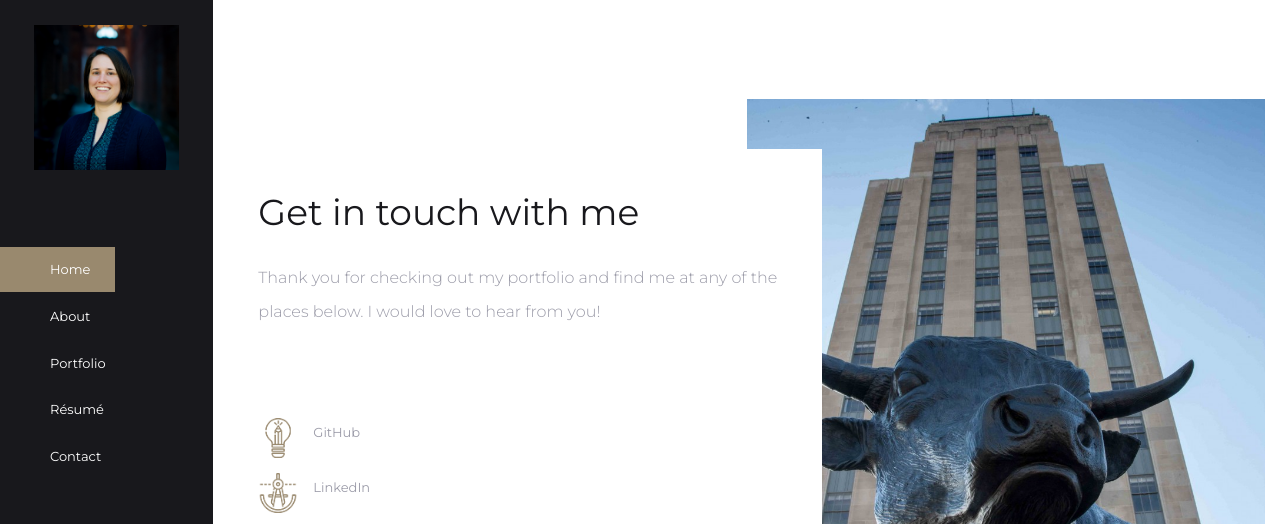
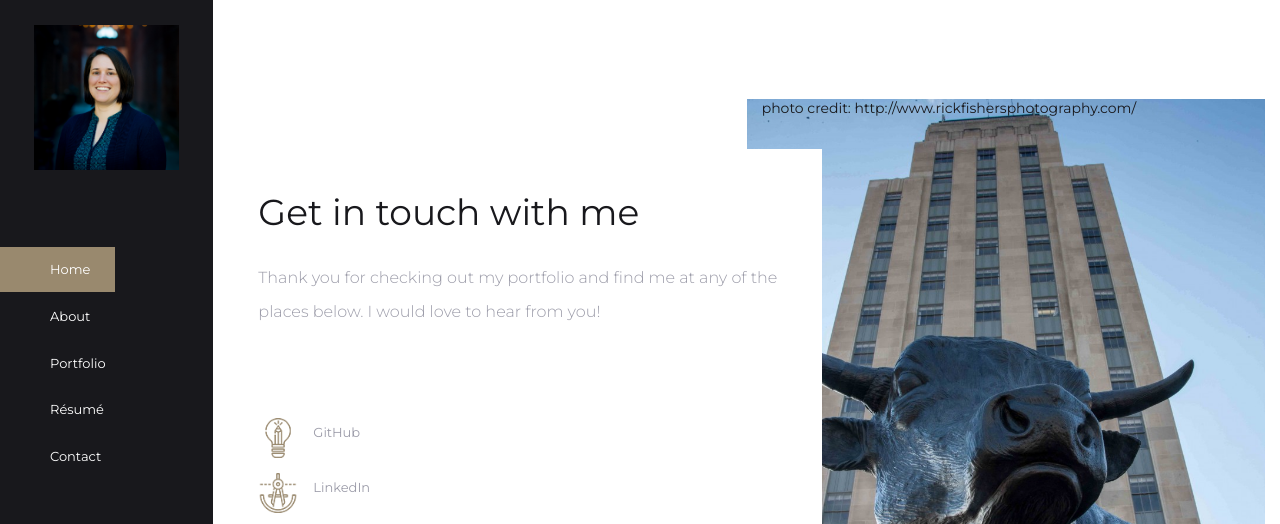
Before and after one commit to AceKingQueen/Summer-Portfolio, a website: page contact.html in a window 1280 px wide. Shown: the top 524 px of the page. Drawn offline with Linux system fonts and the light colour scheme; some packages are replaced by stand-ins of ours; files whose address does not match are found by name.

Commit message:
Photo credit added for bull photo

```diff
--- a/contact.html
+++ b/contact.html
@@ -200,7 +200,8 @@
                                         </div>
                                     </div>
                                 </div>
-                                <div class="col-md-6 col-5 img_section" style="background-image: url('assets/img/bg/bull.jpg');"></div>
+                                <div class="col-md-6 col-5 img_section" style="background-image: url('assets/img/bg/bull.jpg');">
+                                    <h6>photo credit: http://www.rickfishersphotography.com/</h6></div>
                                 <div>
 
                                 </div>
```
